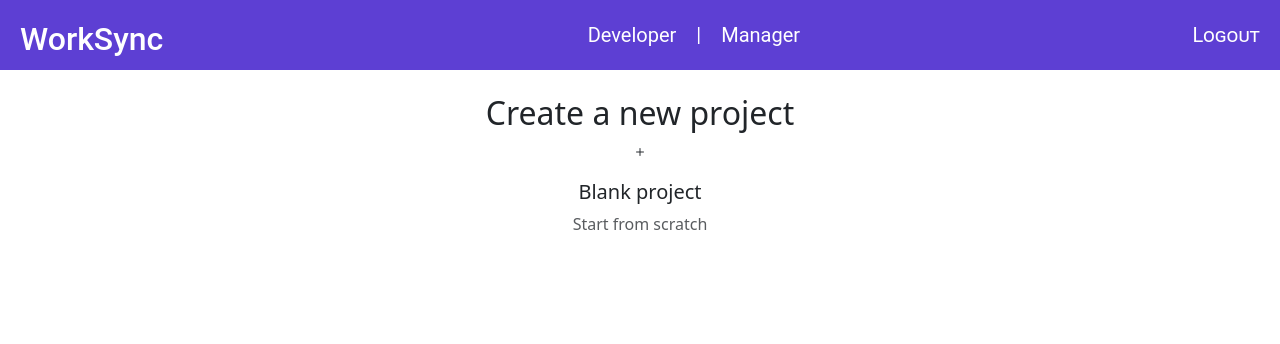
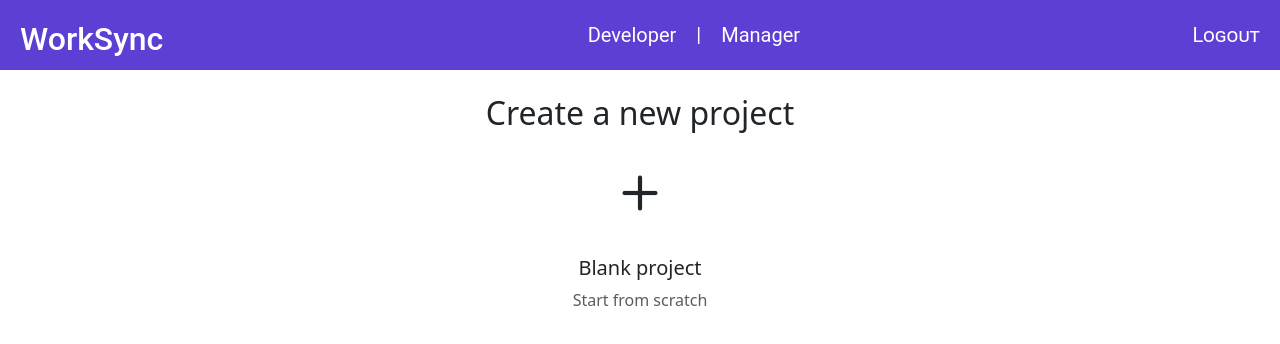
Before and after one commit to meghavx/WorkSync, an Angular app: page /dev-dashboard in a window 1280 px wide. Shown: the top 344 px of the page. Built offline with nearby package versions, Linux system fonts and the light colour scheme.

Commit message:
fix styling for create project page

```diff
--- a/src/app/app.routes.ts
+++ b/src/app/app.routes.ts
@@ -3,7 +3,7 @@ import { Routes } from '@angular/router';
 import { RegisterLoginComponent } from './auth/register-login/register-login.component';
 import { CreateProjectComponent } from './features/developer/create-project/create-project.component';
 import { DashboardComponent } from './features/developer/dashboard/dashboard.component';
-import { ProjectDetailsComponent } from './features/project-manager/project-details.component';
+import { ProjectDetailsComponent } from './features/project-manager/dashboard/dashboard.component';
 
 export const routes: Routes = [
   { path: '', component: RegisterLoginComponent },
--- a/src/app/features/developer/dashboard/dashboard.component.scss
+++ b/src/app/features/developer/dashboard/dashboard.component.scss
@@ -1,21 +1,11 @@
 .plus-icon-box {
-    width: 300px; /* Adjust as needed */
-    height: 300px; /* Adjust as needed */
-    border: 10px solid #42526e; /* Solid border for the box */
-    border-radius: 10px; /* Rounded corners */
+  justify-content: center;
     display: flex;
-    justify-content: center;
-    align-items: center;
-    font-size: 10em; /* Icon size */
-    color: #42526e;
-    margin: 20px auto; /* Center the box */
+    width: 100%;
+    height: 100px;
     cursor: pointer;
-  }
+}
 
-  .plus-icon-box i {
-    margin: 0;
-  }
-
-  i {
-    font-size: 100px;
-  }
+i {
+  font-size: 70px; /* Increase the font size here */
+}
--- a/src/app/features/developer/dashboard/dashboard.component.ts
+++ b/src/app/features/developer/dashboard/dashboard.component.ts
@@ -9,7 +9,7 @@ import { HeaderComponent } from '../../../header/header.component';
   standalone: true,
   imports: [CommonModule, HeaderComponent, RouterModule],
   templateUrl: './dashboard.component.html',
-  styles: [],
+  styleUrls: ['./dashboard.component.scss'],
 })
 export class DashboardComponent {
   projects: Project[] = [];
--- /dev/null
+++ b/src/app/features/project-manager/dashboard/dashboard.component.html
@@ -0,0 +1,5 @@
+<app-header></app-header>
+<div *ngIf="project">
+  <h2>{{ project.name }}</h2>
+  <p>Description: {{ project.description }}</p>
+</div>
--- a/src/app/features/project-manager/project-details.component.ts
+++ b/src/app/features/project-manager/dashboard/dashboard.component.ts
@@ -1,20 +1,14 @@
 import { Component, OnInit } from '@angular/core';
 import { CommonModule } from '@angular/common';
 import { ActivatedRoute } from '@angular/router';
-import { ProjectService, Project } from '../project.service';
-import { HeaderComponent } from '../../header/header.component';
+import { ProjectService, Project } from '../../project.service';
+import { HeaderComponent } from '../../../header/header.component';
 
 @Component({
   selector: 'app-project-details',
   standalone: true,
   imports: [HeaderComponent, CommonModule],
-  template: `
-    <app-header></app-header>
-    <div *ngIf="project">
-      <h2>{{ project.name }}</h2>
-      <p>Description: {{ project.description }}</p>
-    </div>
-  `,
+  templateUrl: './dashboard.component.html'
 })
 export class ProjectDetailsComponent implements OnInit {
   project: Project | undefined;
```
